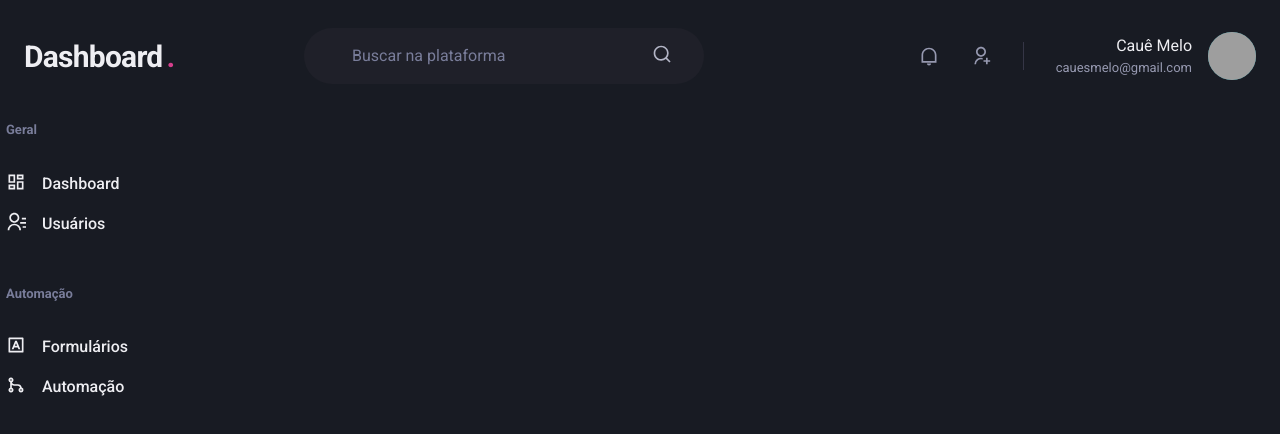
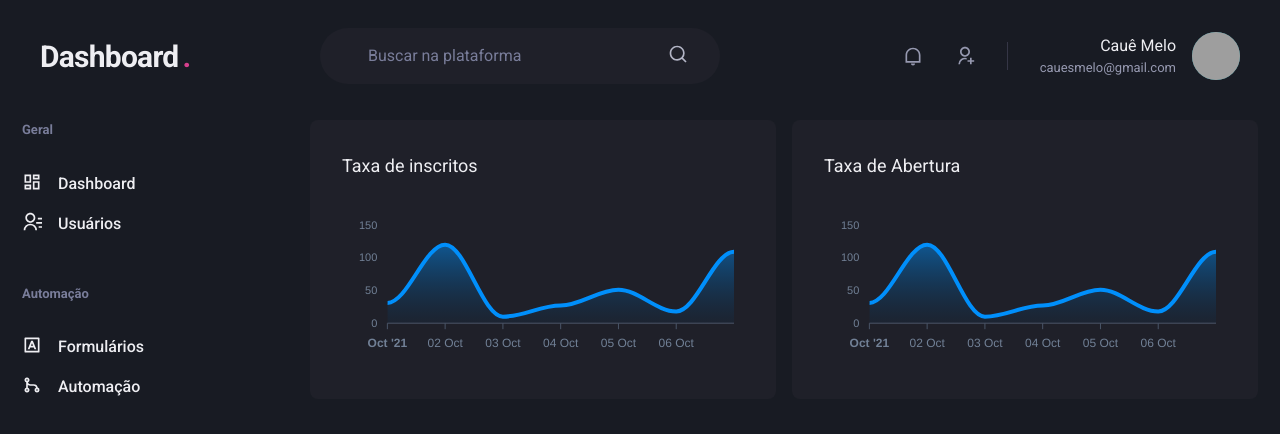
Before and after one commit to cauesmelo/dashboard-next, a Next.js app: page /dashboard in a window 1280 px wide. Shown: the top 434 px of the page. Built offline with nearby package versions, Linux system fonts and the light colour scheme; grey boxes are pictures that could not be loaded.

Commit message:
feat: add dashboard page

```diff
--- a/package.json
+++ b/package.json
@@ -13,9 +13,11 @@
     "@chakra-ui/react": "^1.6.8",
     "@emotion/react": "^11.4.1",
     "@emotion/styled": "^11.3.0",
+    "apexcharts": "^3.28.3",
     "framer-motion": "^4.1.17",
     "next": "11.1.2",
     "react": "17.0.2",
+    "react-apexcharts": "^1.3.9",
     "react-dom": "17.0.2",
     "react-icons": "^4.2.0"
   },
--- a/src/pages/dashboard.tsx
+++ b/src/pages/dashboard.tsx
@@ -1,15 +1,95 @@
 import { Header } from "../components/Header";
-
-import { Flex } from '@chakra-ui/react';
+import dynamic from 'next/dynamic';
+import { Flex, SimpleGrid, Box, Text, theme } from '@chakra-ui/react';
 import { Sidebar } from "../components/Sidebar";
 
+const Chart = dynamic(() => import('react-apexcharts'), {
+  ssr: false,
+});
+
+
+const options = {
+  chart: {
+    toolbar: {
+      show: false
+    },
+    zoom: {
+      enabled: false,
+    },
+    foreColor: theme.colors.gray[500]
+  },
+  grid: {
+    show: false
+  },
+  dataLabels: {
+    enabled: false
+  },
+  tooltip: {
+    enabled: false
+  },
+  xaxis: {
+    type: 'datetime' as const,
+    axisBorder: {
+      color: theme.colors.gray[600]
+    },
+    axisTicks: {
+      color: theme.colors.gray[600]
+    },
+    categories: [
+      '2021-10-01T00:00:00.000Z',
+      '2021-10-02T00:00:00.000Z',
+      '2021-10-03T00:00:00.000Z',
+      '2021-10-04T00:00:00.000Z',
+      '2021-10-05T00:00:00.000Z',
+      '2021-10-06T00:00:00.000Z',
+      '2021-10-07T00:00:00.000Z',
+    ]
+  },
+  fill: {
+    opacity: 0.3,
+    type: 'gradient',
+    gradient: {
+      shade: 'dark',
+      opacityFrom: 0.7,
+      opacityTo: 0.3
+    }
+  }
+};
+
+const series = [{
+  name: 'series1',
+  data: [31, 120, 10, 27, 51, 18, 109]
+}];
+
+
+
 export const Dashboard = () => {
+
   return (
-    <Flex direction="column" h="100vh">
+    <Flex direction="column" h="100vh" px="4">
       <Header />
 
       <Flex w="100%" my="6" maxWidth="1480px" mx="auto" px="6px">
         <Sidebar />
+
+        <SimpleGrid flex="1" gap="4" minChildWidth="320px" align="flex-start">
+          <Box p="8" bg="gray.800" borderRadius={8} pb="4">
+            <Text fontSize="lg" mb="4">
+              Taxa de inscritos
+            </Text>
+
+            <Chart options={options} type="area" height={160} series={series} />
+          </Box>
+
+          <Box p="8" bg="gray.800" borderRadius={8} pb="4">
+            <Text fontSize="lg" mb="4">
+              Taxa de Abertura
+            </Text>
+
+            <Chart options={options} type="area" height={160} series={series} />
+          </Box>
+
+        </SimpleGrid>
       </Flex>
     </Flex>
   )
```
Also changed, not shown: 1 other file (tests, documents, lock files or other folders).
